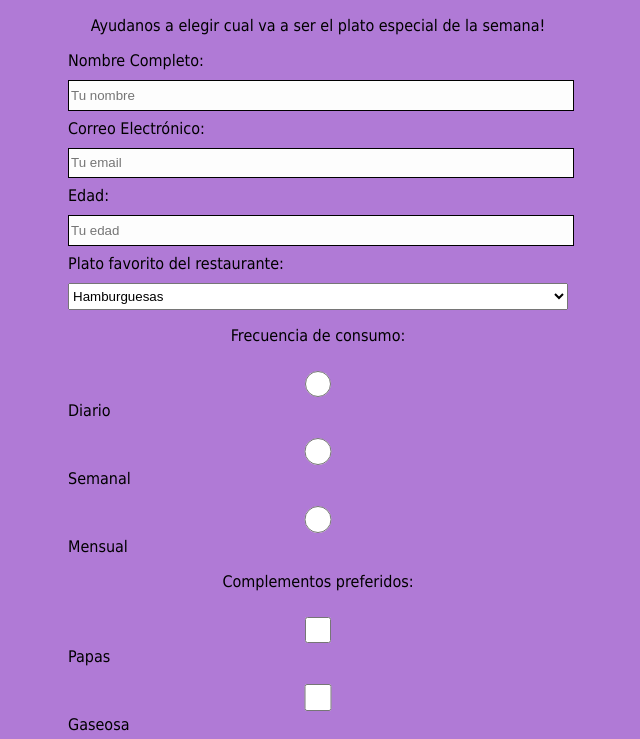
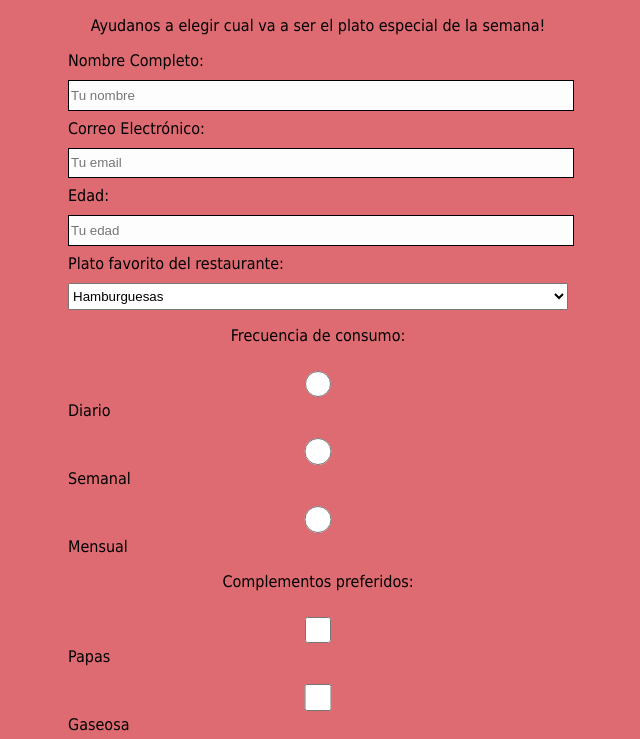
Before and after one commit to maryyy-12-hub/Prueba2, a plain HTML site: page index.html in a window 1280 px wide. Shown: the part 86-825 px from the top of the page, without its empty margins (330-970 px from the left). Drawn offline with Linux system fonts and the light colour scheme.

Commit message:
editadoo

```diff
--- a/index.html
+++ b/index.html
@@ -3,7 +3,7 @@
 <head>
     <meta charset="UTF-8">
     <meta name="viewport" content="width=device-width, initial-scale=1.0">
-    <title>Encuesta de Comida Rápida xd</title>
+    <title>Encuesta de Comida Rápida</title>
     <link rel="stylesheet" href="styles.css">
 </head>
 <body>
--- a/styles.css
+++ b/styles.css
@@ -4,7 +4,7 @@ body {
     width: 100%;
     height: 100vh;
     margin: 0.2;
-    background-color: #b07ad6;
+    background-color: #dd6b71;
     color: #add8e6;
 }
 
```
